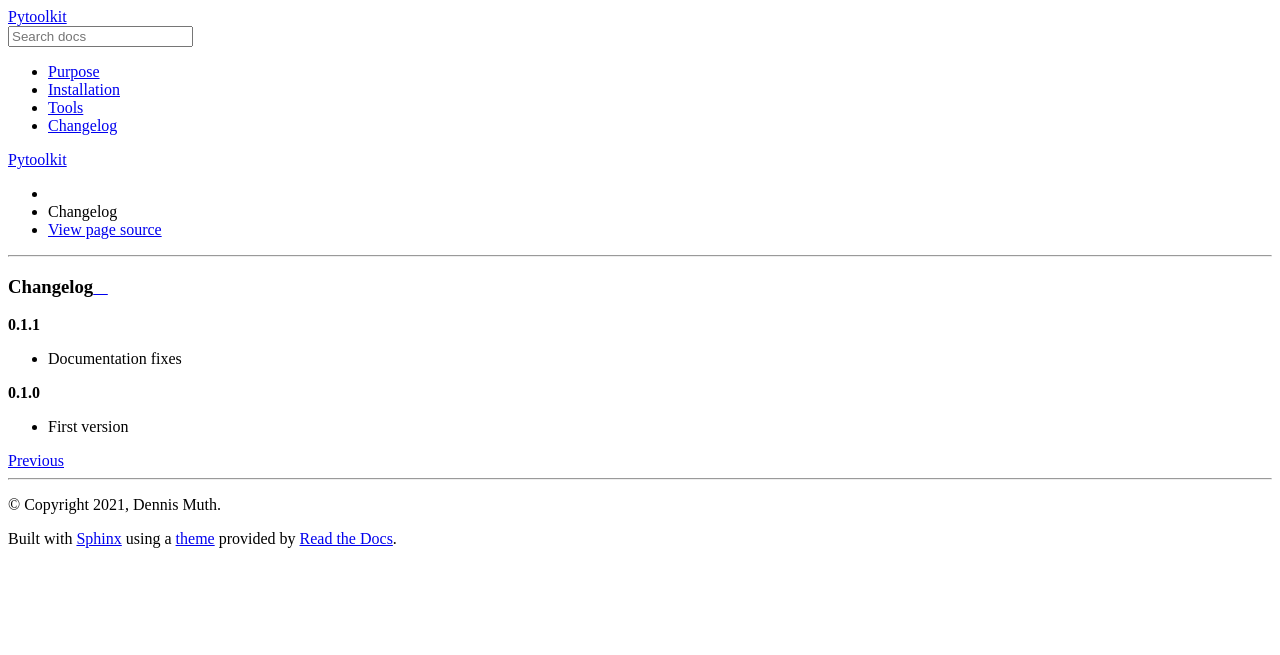
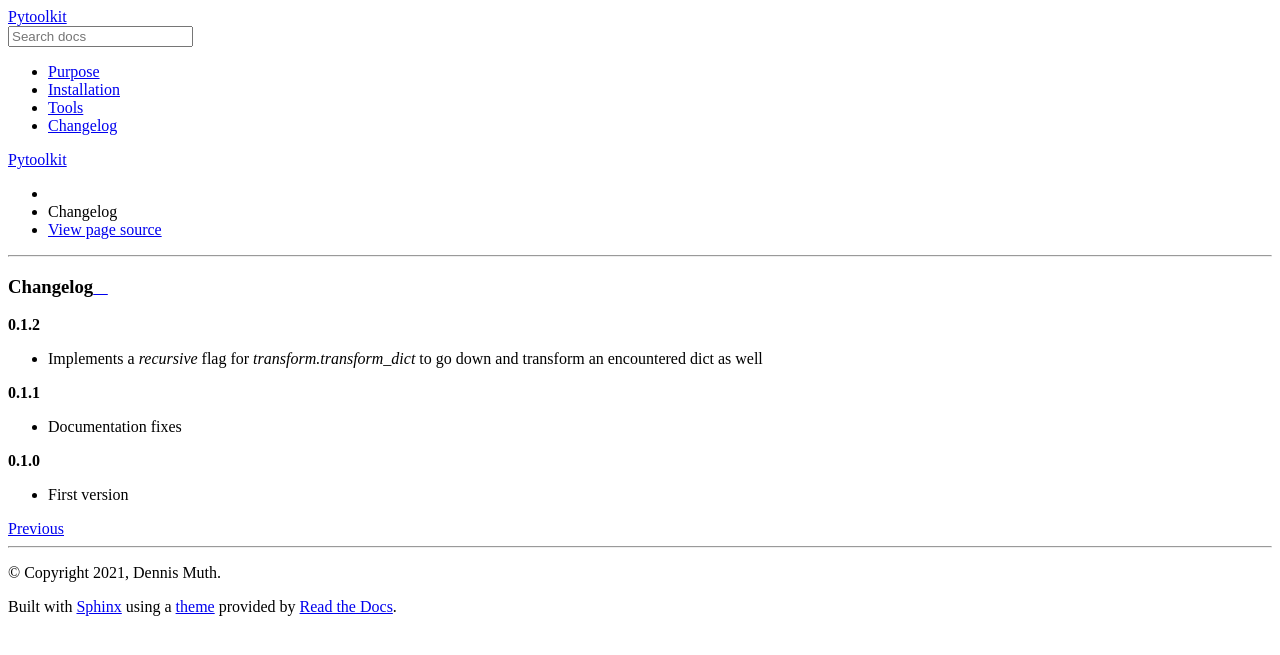
Before and after one commit to HazardDede/pytoolkit, a Sphinx documentation site: the page built from docs/source/changelog.rst, in a window 1280 px wide. Shown: the top 655 px of the page. Built offline with Sphinx 7.4.7 and the Read the Docs theme 2.0.0, drawn with Linux system fonts in a browser that asks for light colours.

Commit message:
Updates changelog

```diff
--- a/docs/source/changelog.rst
+++ b/docs/source/changelog.rst
@@ -1,5 +1,9 @@
 Changelog
 =========
+
+**0.1.2**
+
+* Implements a `recursive` flag for `transform.transform_dict` to go down and transform an encountered dict as well
 
 **0.1.1**
 
```
